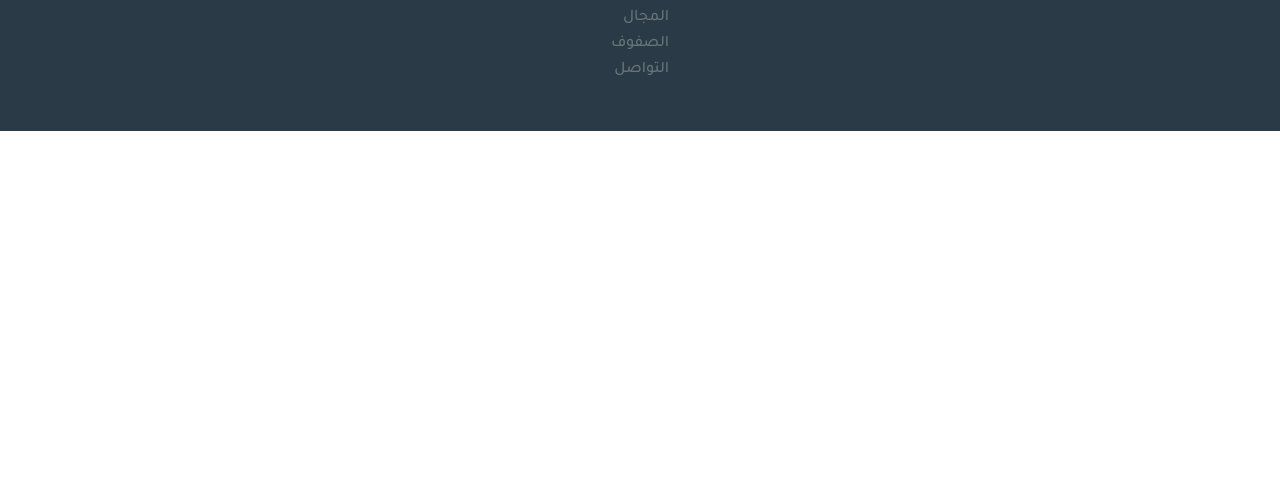
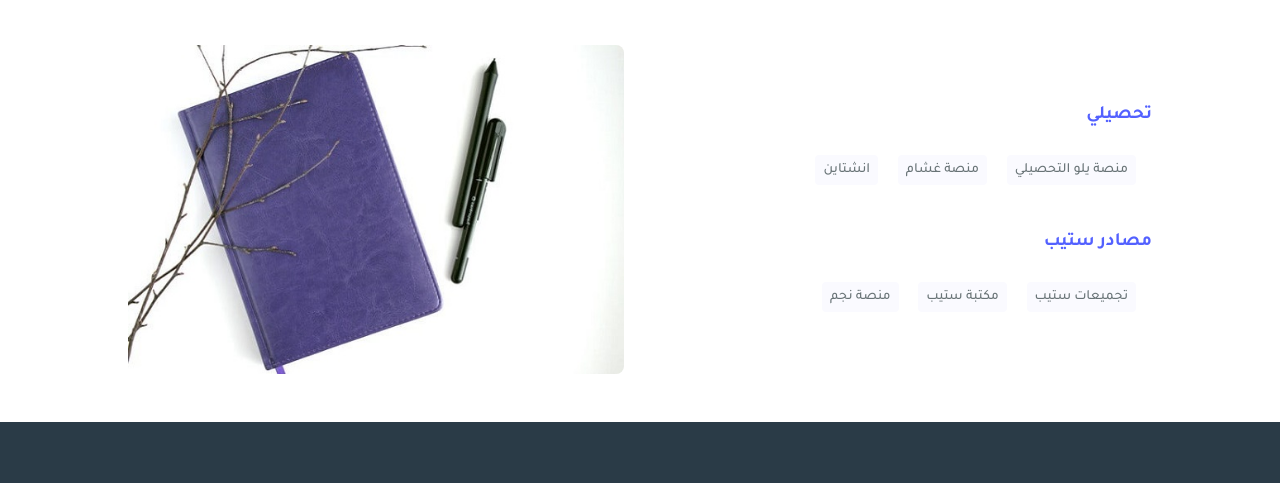
Before and after one commit to YounisDany/monadhmy, a plain HTML site: page index.html in a window 1280 px wide. Shown: the part 5070-5553 px from the top of the page. Before the commit the page ends 5201 px from the top, so only its background shows below. Drawn offline with nearby package versions, Linux system fonts and the light colour scheme.

Commit message:
Update index.html

```diff
--- a/index.html
+++ b/index.html
@@ -230,6 +230,30 @@
                     </form>
                 </div>
             </section>
+
+            <!--===== SKILLS =====-->
+            <section class="skills section" id="skills">
+                <h2 class="section-title">توصيات تهمك </h2>
+
+                <div class="skills__container bd-grid">
+                    <div class="skills__box">
+                        <h3 class="skills__subtitle">تحصيلي</h3>
+                        <a href="https://t.me/qtahsili"><span class="skills__name"> منصة يلو التحصيلي </span></a>
+                      <a href="https://t.me/Ghasham22">    <span class="skills__name"> منصة غشام</span></a>
+                         <a href="https://t.me/hjjhhhjjnkkjhgg1234"> <span class="skills__name"> انشتاين </span></a>
+
+
+                        <h3 class="skills__subtitle">مصادر ستيب</h3>
+                     <a href="https://t.me/step_alhassani">   <span class="skills__name"> تجميعات ستيب</span></a>
+                           <a href="https://t.me/step_alhassani_library">  <span class="skills__name">  مكتبة ستيب</span></a>
+                       <a href="https://t.me/step_alhassani_library">  <span class="skills__name"> منصة نجم </span></a>
+                    </div>
+
+                    <div class="skills__img">
+                        <img src="assets/img/skill.jpg" alt="">
+                    </div>
+                </div>
+            </section>
         </main>
 
         <!--===== FOOTER =====-->
```
